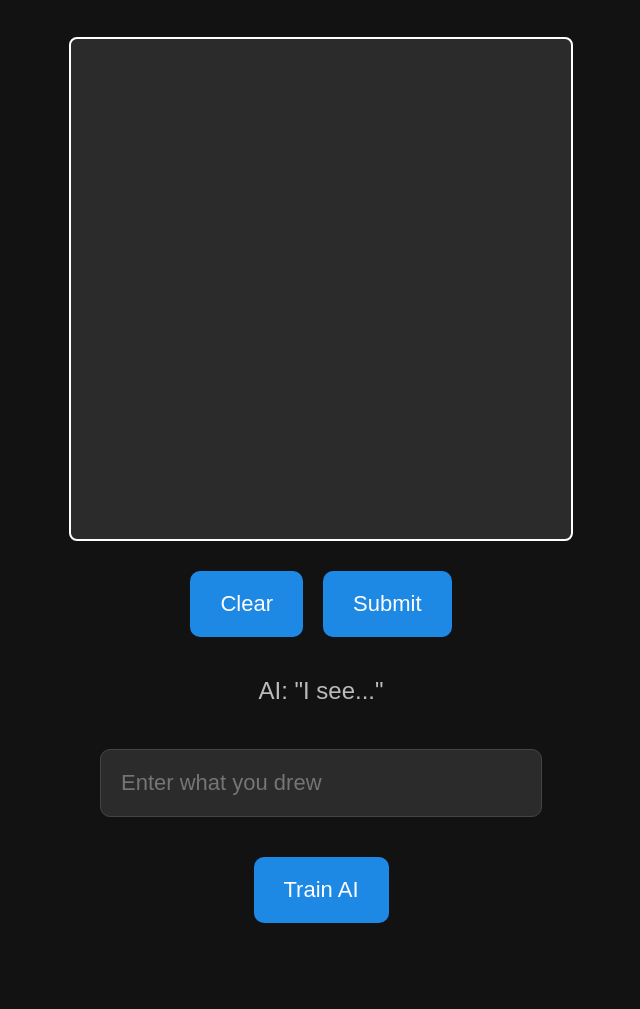
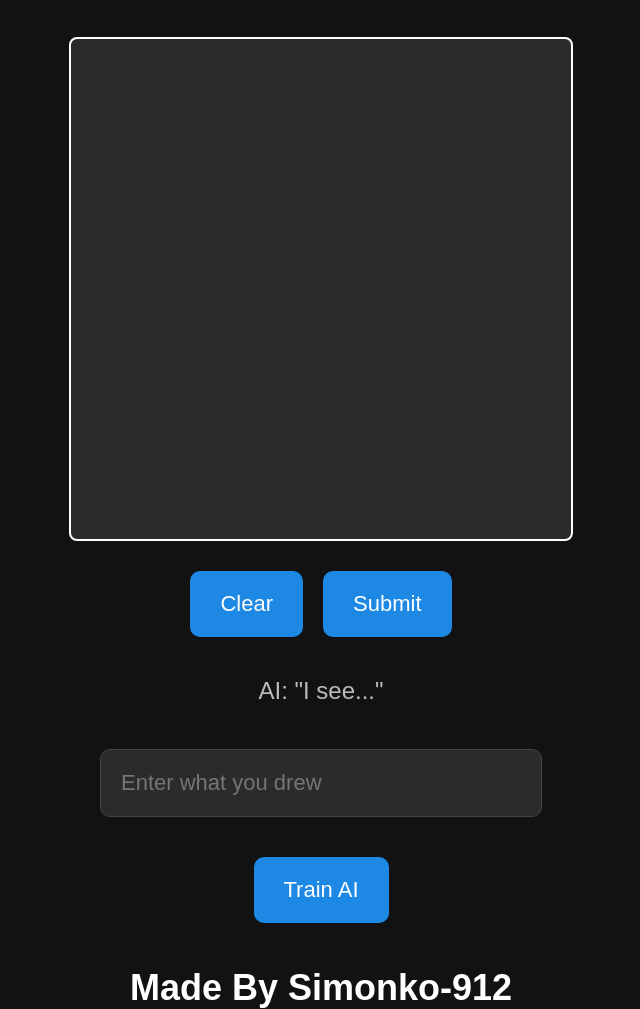
Before and after one commit to Simonko-912/DoodleAI, a plain HTML site: page index.html in a window 1280 px wide. Shown: the part 69-1078 px from the top of the page, without its empty margins (319-959 px from the left). Before the commit the page ends 992 px from the top, so only its background shows below. Drawn offline with Linux system fonts and the light colour scheme.

Commit message:
Update index.html

```diff
--- a/index.html
+++ b/index.html
@@ -90,7 +90,7 @@
     <p id="guessOutput">AI: "I see..."</p>
     <input id="labelInput" type="text" placeholder="Enter what you drew">
     <button onclick="trainAI()">Train AI</button>
-
+    <h1>Made By Simonko-912</h1>
     <script src="script.js"></script>
 </body>
 </html>
```
